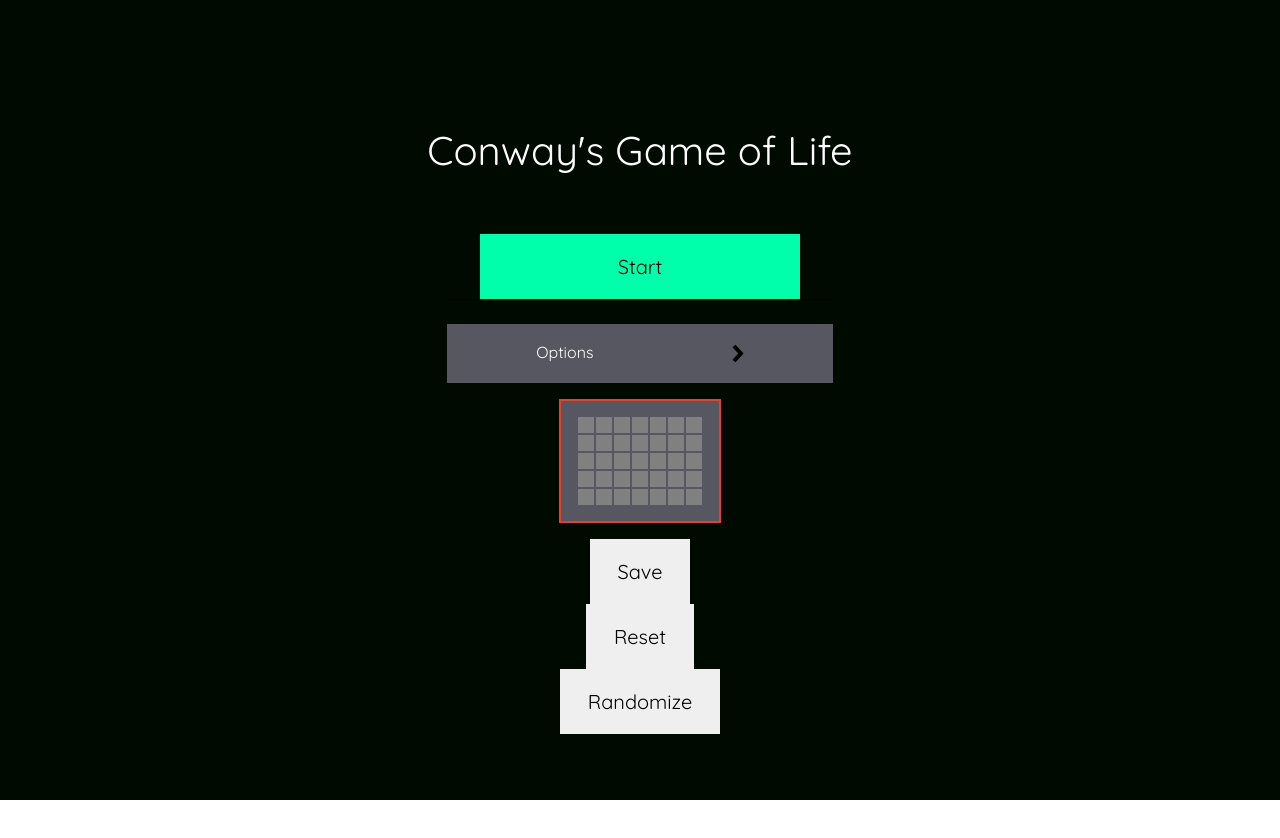
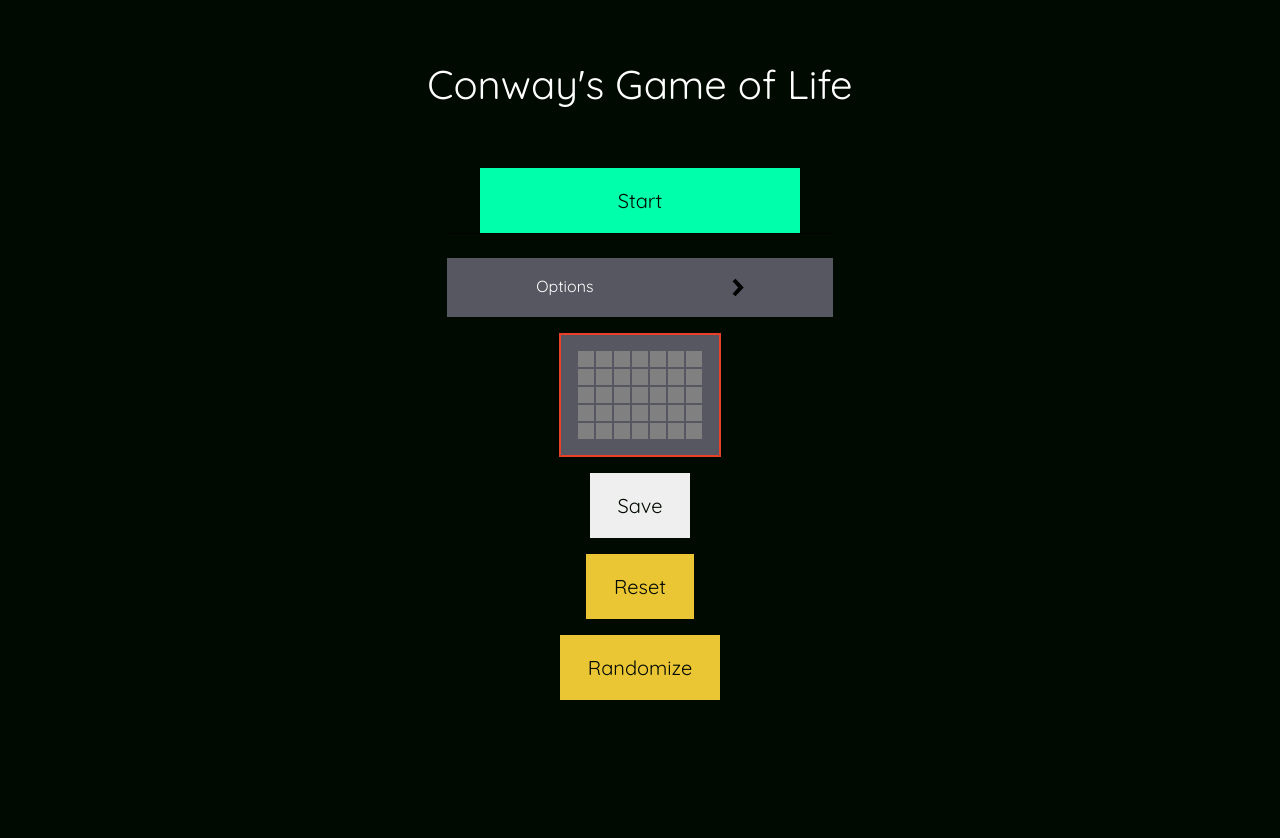
Before and after one commit to daleinen7/cgol-react, a React (Create React App) app: page / in a window 1280 px wide. Shown: the top 838 px of the page. Before the commit the page ends 800 px from the top, so only its background shows below. Built offline with nearby package versions, Linux system fonts and the light colour scheme.

Commit message:
get some more styles in

```diff
--- a/src/App.jsx
+++ b/src/App.jsx
@@ -13,7 +13,6 @@ const StyledContainer = styled.div`
   display: flex;
   flex-direction: column;
   align-items: center;
-  justify-content: center;
 
   h1 {
     margin-top: 0;
@@ -27,6 +26,7 @@ const StyledContainer = styled.div`
     border: none;
     font-family: "Quicksand";
     font-size: 1.25rem;
+    color: var(--black);
   }
 
   .start {
@@ -38,14 +38,29 @@ const StyledContainer = styled.div`
     display: flex;
     flex-direction: column;
     gap: 0.5rem;
+    margin: 1rem;
   }
 
+  .save {
+    width: 16rem;
+    background-color: var(--blue);
+  }
   .load {
     background-color: var(--blue);
+    width: 10rem;
   }
 
   .delete {
     background-color: var(--red);
+  }
+  .reset {
+    background-color: var(--yellow);
+    margin: 1rem;
+  }
+
+  .randomize {
+    background-color: var(--yellow);
+    margin-bottom: 10rem;
   }
 `;
 
--- a/src/global.js
+++ b/src/global.js
@@ -56,6 +56,7 @@ table {
 	--blue: #37B3C6;
 	--red: #EB4027;
 	--gray: #575761;
+	--yellow: #ebc634;
 }
 `;
 
```
